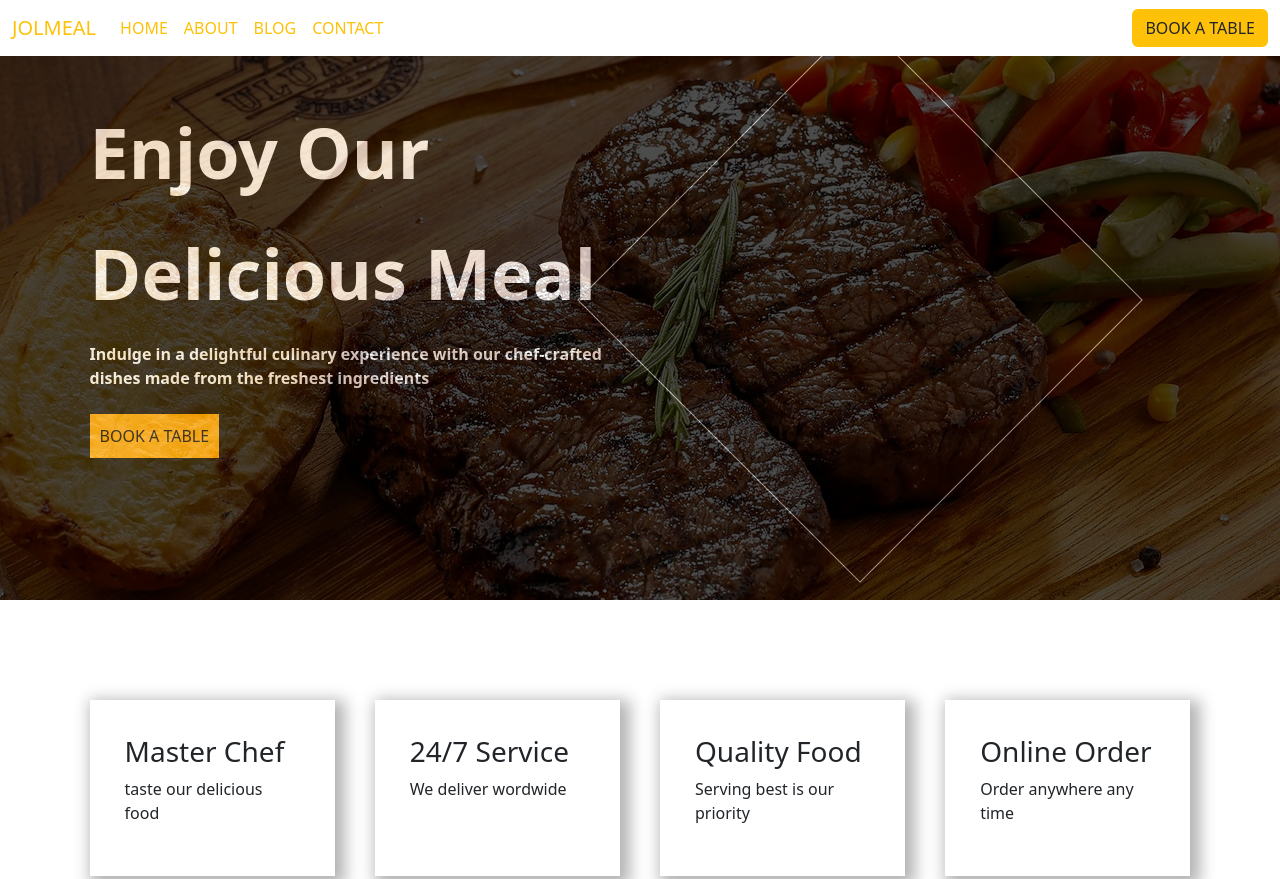
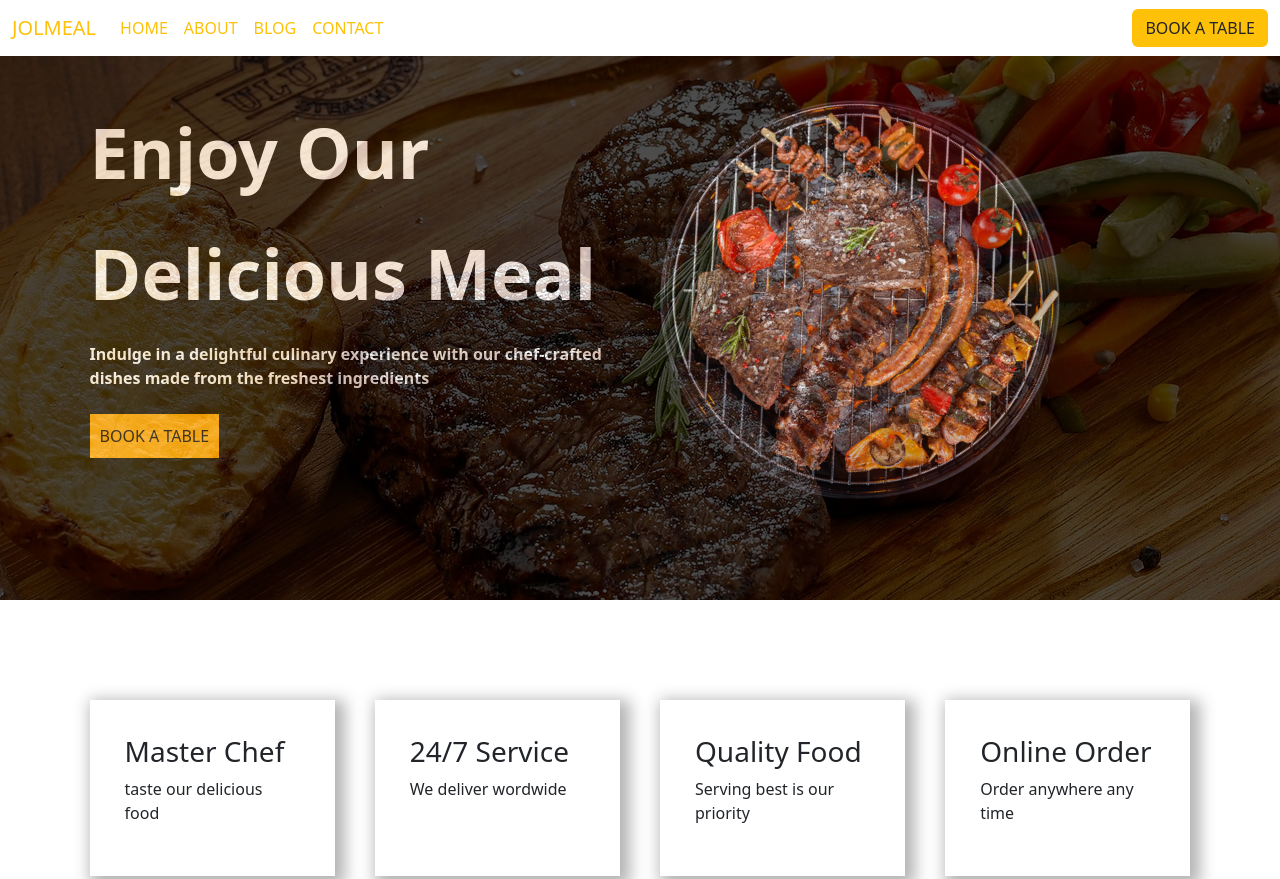
Before and after one commit to mitc-soft-web/ABOLARINWA-IBRAHEEM-SEW108-EXAM-PROJECT-2025, a plain HTML site: page index.html in a window 1280 px wide. Shown: the top 879 px of the page. Drawn offline with nearby package versions, Linux system fonts and the light colour scheme; files whose address does not match are found by name.

Commit message:
initials

```diff
--- a/index.html
+++ b/index.html
@@ -61,7 +61,7 @@
               </div>
 
               <div>
-              <img class="rotateImage" src="imagess/hero.png" width="400px" height="400px">
+              <img class="rotateImage" src="images/hero.png" width="400px" height="400px">
               </div>
             </section>
 
```
